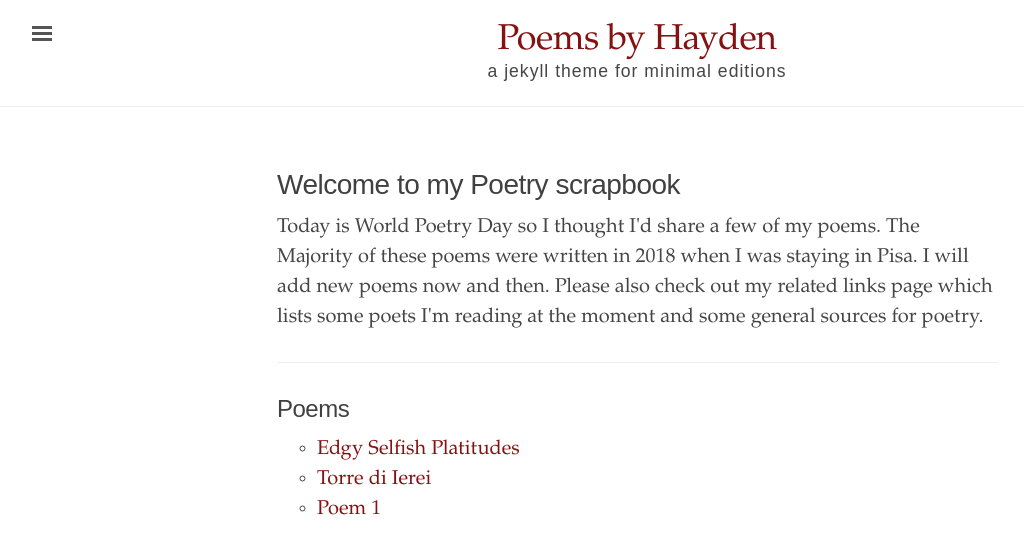
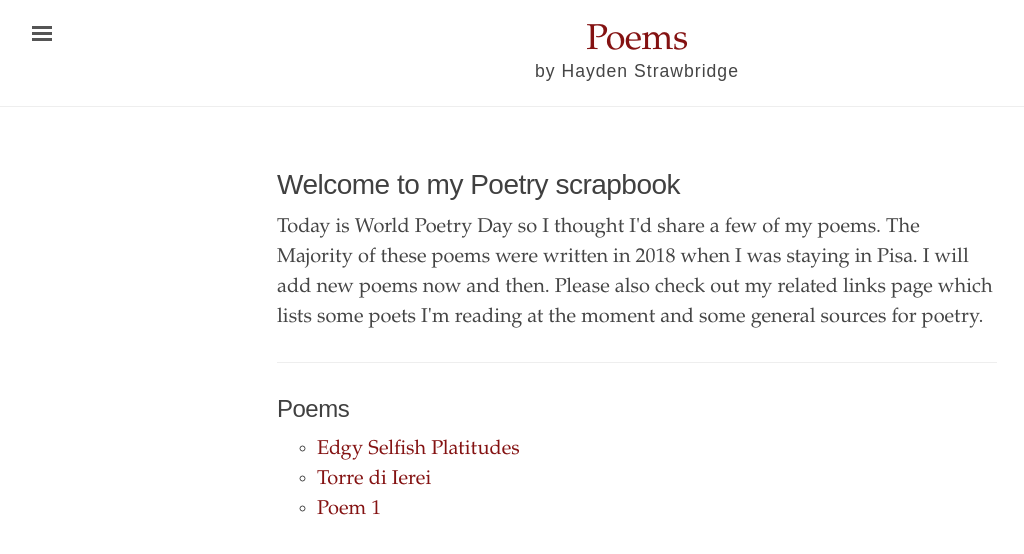
Before and after one commit to hayden-poems/hayden-poems.github.io, a Jekyll site: the page built from index.html, in a window 1280 px wide. Shown: the top 554 px of the page, without its empty margins (3-1027 px from the left). Built offline with Jekyll 4.4.1, drawn with Linux system fonts in a browser that asks for light colours.

Commit message:
Update _config.yml

```diff
--- a/_config.yml
+++ b/_config.yml
@@ -1,8 +1,8 @@
 # Built with Jekyll 3.6.0
 
 # Setup
-title:               Poems by Hayden
-tagline:             'a jekyll theme for minimal editions'
+title:               Poems
+tagline:             'by Hayden Strawbridge'
 description:         'Some poems by Hayden Strawbridge.'
 url:                 'http://hayden-poems.github.io'
 baseurl:             ''
```
